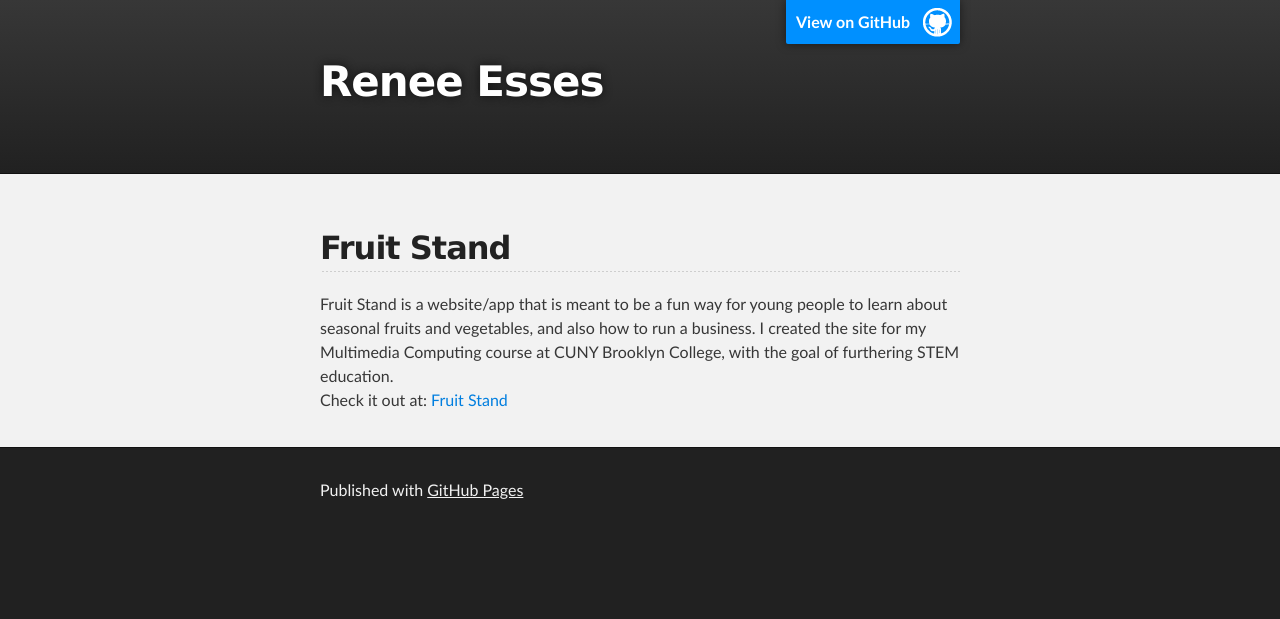
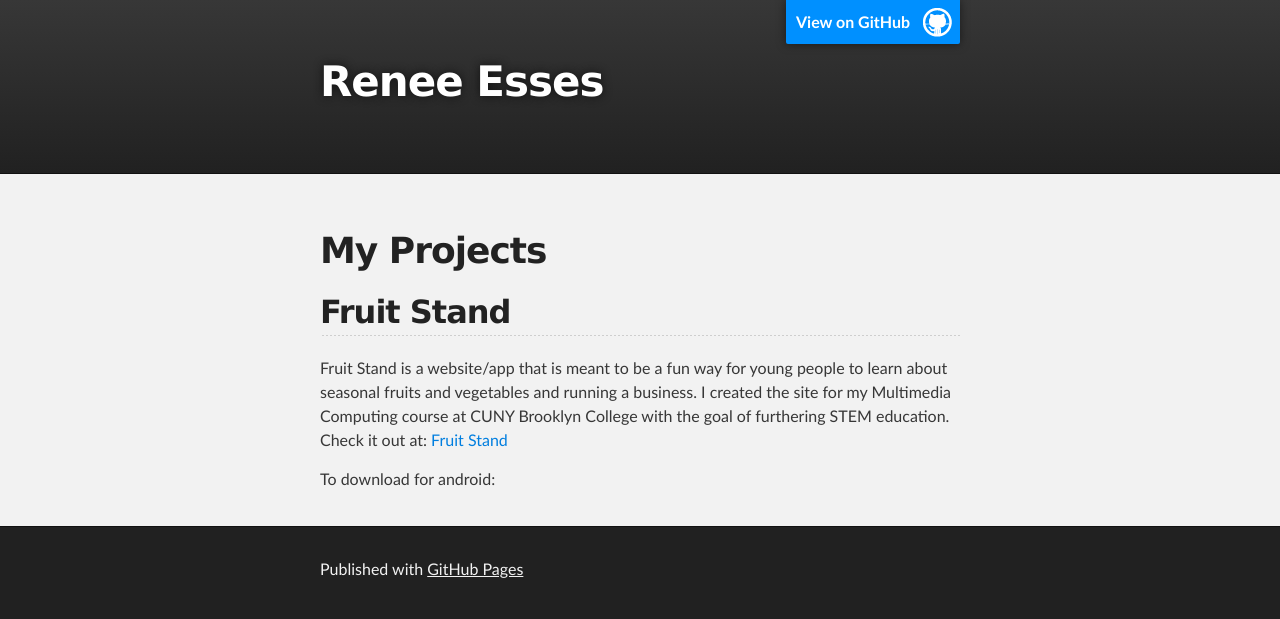
Before and after one commit to Resses/resses.github.io, a plain HTML site: page index.html in a window 1280 px wide. Drawn offline with Linux system fonts and the light colour scheme.

Commit message:
Update index.html

```diff
--- a/index.html
+++ b/index.html
@@ -27,15 +27,16 @@
     <!-- MAIN CONTENT -->
     <div id="main_content_wrap" class="outer">
       <section id="main_content" class="inner">
-        <h1>
-<!--<a id="renee-esses" class="anchor" href="#renee-esses" aria-hidden="true"><span class="octicon octicon-link"></span></a>Renee Esses</h1>-->
+        <!--<h1>--><!--<a id="renee-esses" class="anchor" href="#renee-esses" aria-hidden="true"><span class="octicon octicon-link"></span></a>Renee Esses</h1>-->
+        <h1><a id="projects" class="anchor" href="#projects" aria-hidden="true"><span class="octicon octicon-link"></span></a>My Projects</h1>
+        <h2>
+          <a id="fruit-stand" class="anchor" href="#fruit-stand" aria-hidden="true"><span class="octicon octicon-link"></span></a>Fruit Stand
+        </h2>
 
-<h2>
-<a id="fruit-stand" class="anchor" href="#fruit-stand" aria-hidden="true"><span class="octicon octicon-link"></span></a>Fruit Stand</h2>
-
-<p>Fruit Stand is a website/app that is meant to be a fun way for young people to learn about seasonal fruits and vegetables, and also how to run a business.
-I created the site for my Multimedia Computing course at CUNY Brooklyn College, with the goal of furthering STEM education. <br>
-Check it out at: <a href="http://resses.github.io/FruitStand/">Fruit Stand</a></p>
+        <p>Fruit Stand is a website/app that is meant to be a fun way for young people to learn about seasonal fruits and vegetables and running a business.
+        I created the site for my Multimedia Computing course at CUNY Brooklyn College with the goal of furthering STEM education. <br>
+        Check it out at: <a href="http://resses.github.io/FruitStand/">Fruit Stand</a></p>
+        <p>To download for android: </p>
       </section>
     </div>
 
```
